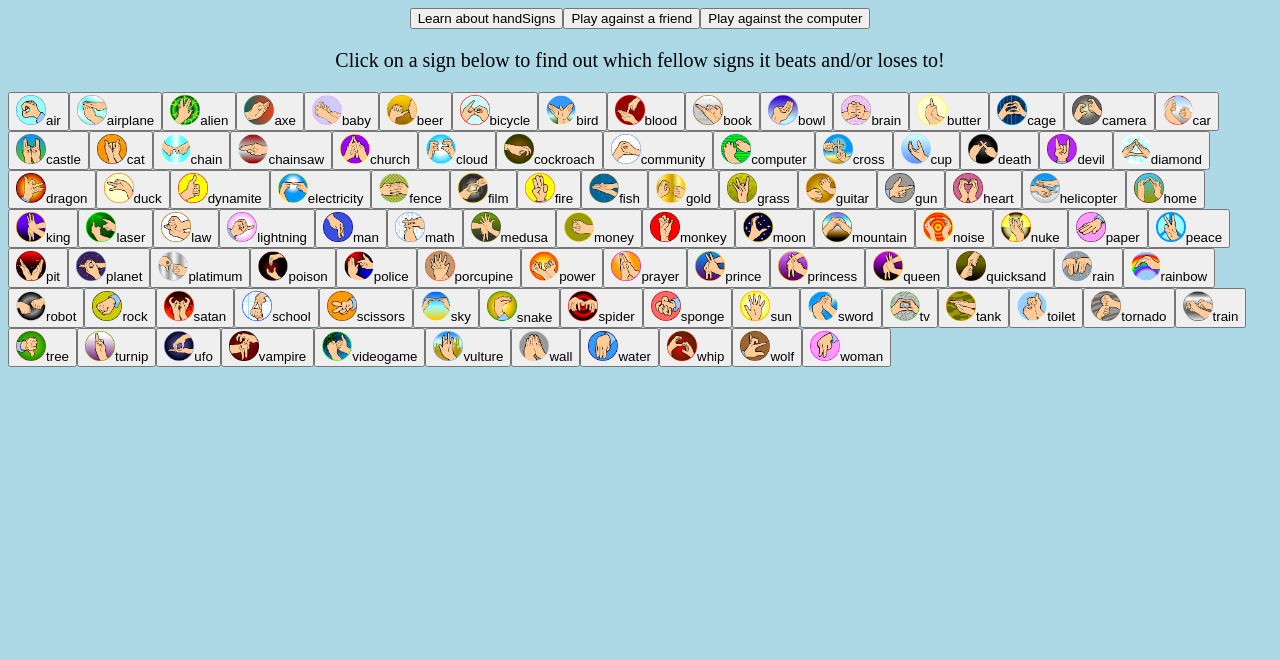
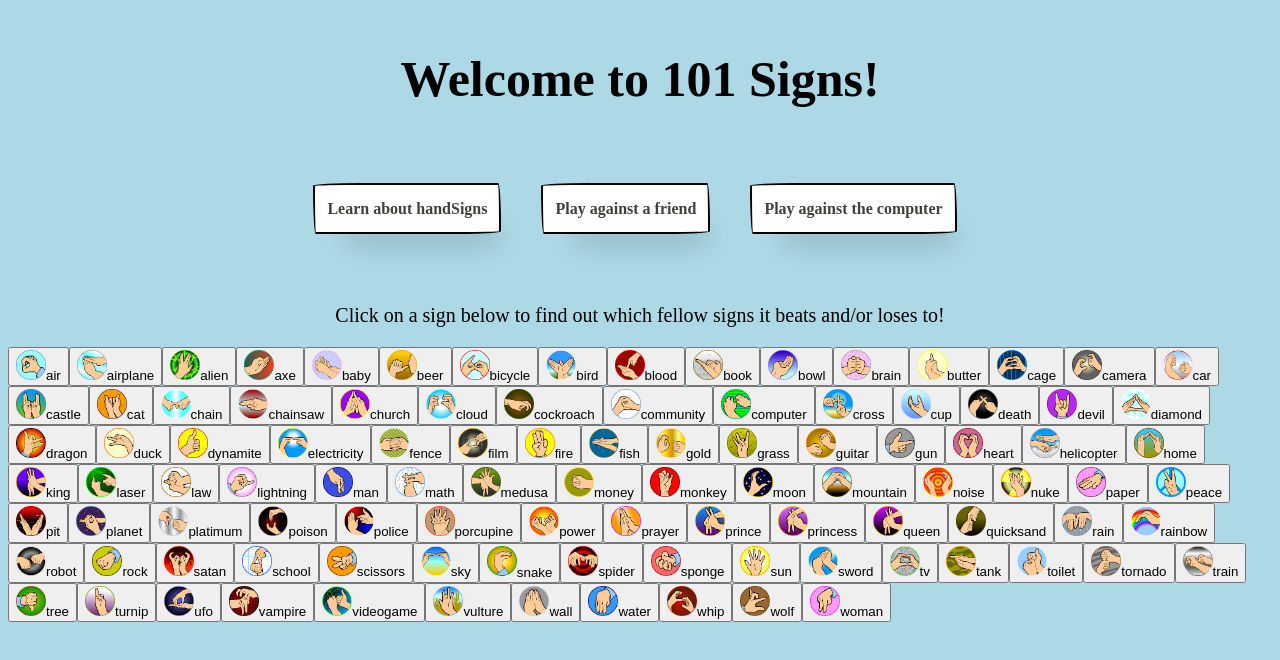
Before and after one commit to austinpc-source/creative-lab-3, a React (Create React App) app in the folder lab3-app/: page / in a window 1280 px wide. Shown: the top 660 px of the page. Built offline with nearby package versions, Linux system fonts and the light colour scheme.

Commit message:
Update index.js

```diff
--- a/lab3-app/src/index.js
+++ b/lab3-app/src/index.js
@@ -42,9 +42,12 @@ class Display extends React.Component {
   render() {
     return(
       <div>
-        <button onClick={() => this.setInfo()}>Learn about handSigns</button>
-        <button onClick={() => this.setPVP()}>Play against a friend</button>
-        <button onClick={() => this.setPVC()}>Play against the computer</button>
+      <body>
+        <p class="welcome"> Welcome to 101 Signs! </p>
+        <button onClick={() => this.setInfo()}class="button-55">Learn about handSigns</button>
+        <button onClick={() => this.setPVP()} class="button-55">Play against a friend</button>
+        <button onClick={() => this.setPVC()} class="button-55">Play against the computer</button>
+      </body>
         {this.state.showInfo ? <App /> : null}
         {this.state.showPVP ? <PVP /> : null}
         {this.state.showPVC ? <PVC /> : null}
```
